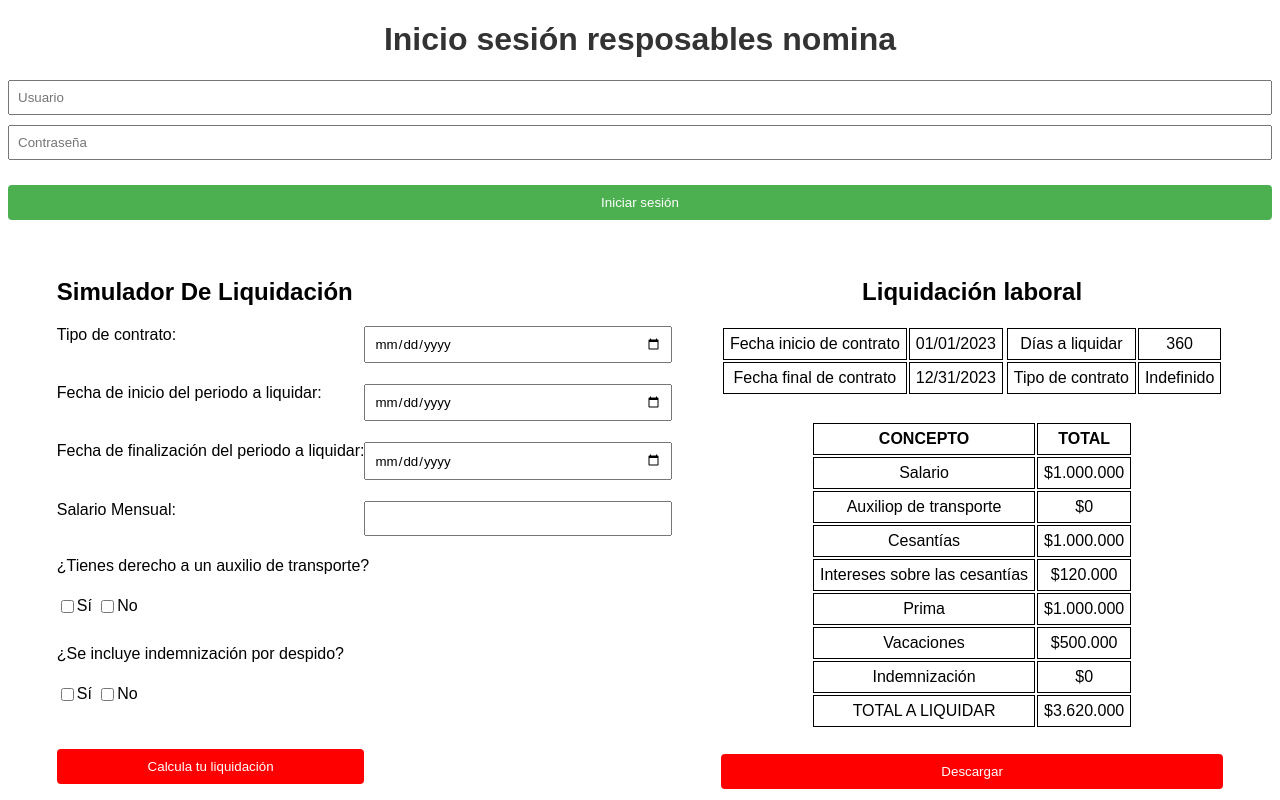
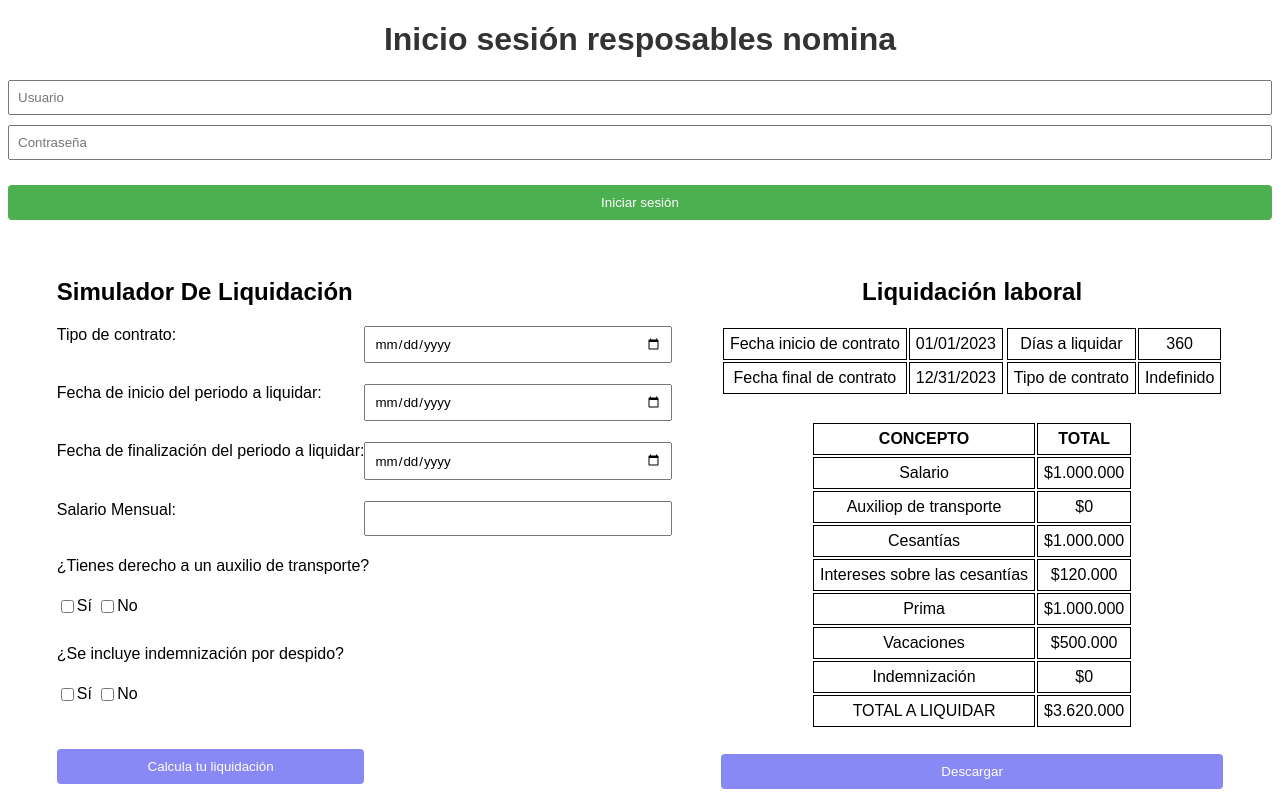
Before and after one commit to garcescamilo/ProyectoReact, a React (Vite) app: page / in a window 1280 px wide. Shown: the top 800 px of the page. Built offline with nearby package versions, Linux system fonts and the light colour scheme.

Commit message:
prueba merge reverse

```diff
--- a/src/components/layout/liquidation/liquidationSimulator.css
+++ b/src/components/layout/liquidation/liquidationSimulator.css
@@ -22,8 +22,7 @@
 }
 
 .btnLiquida{
-    /* background-color: rgb(137, 137, 245); */
-    background: red;
+    background-color: rgb(137, 137, 245);
     width: 100%;
     padding: 10px;
     color: white;
```
